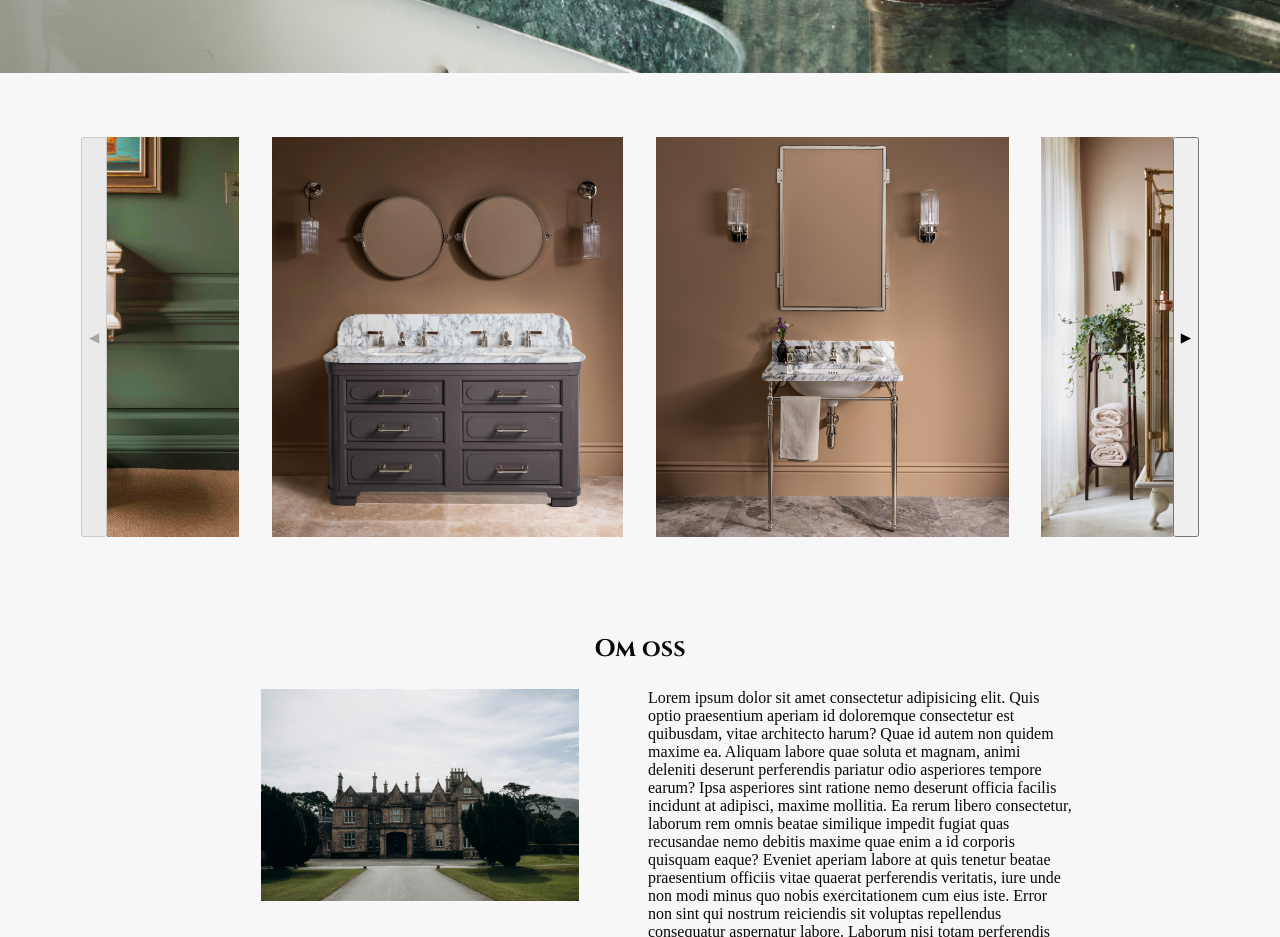
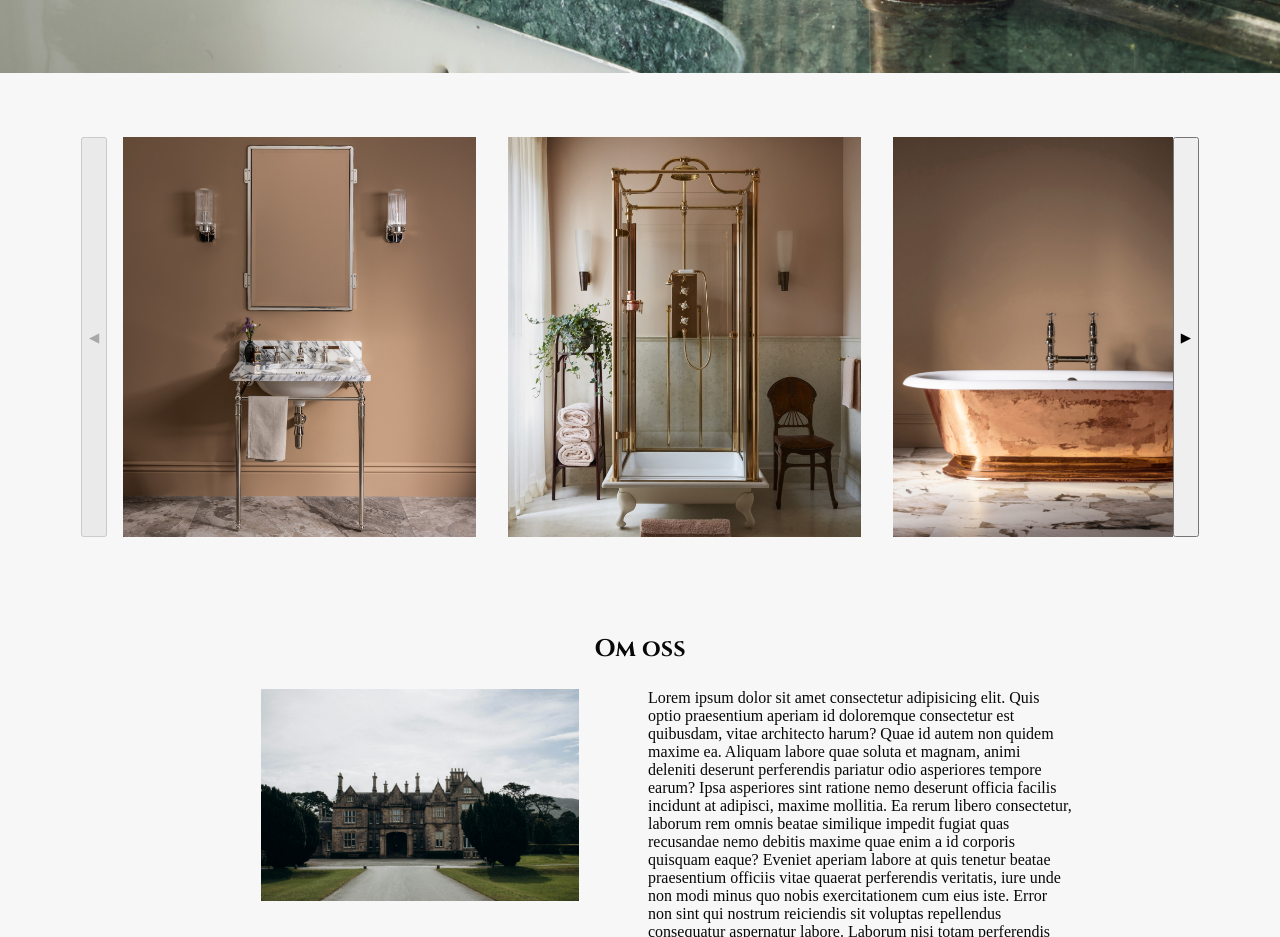
Before and after one commit to jonaru/kb-site, a React (Vite) app: page / in a window 1280 px wide. Shown: the part 840-1777 px from the top of the page. Built offline with nearby package versions, Linux system fonts and the light colour scheme; a web font is replaced by a local one.

Commit message:
Fixed bug with article slider

```diff
--- a/src/routes/index.lazy.jsx
+++ b/src/routes/index.lazy.jsx
@@ -1,4 +1,4 @@
-import { useState, useRef } from "react";
+import { useState, useRef, useEffect } from "react";
 import { createLazyFileRoute } from "@tanstack/react-router";
 import Article from "../Article";
 import aboutImage from "/img/castle.jpg";
@@ -12,9 +12,17 @@ const ITEM_WIDTH = 417;
 
 function Index() {
   const products = getProducts();
-  const [startPosition, setStartPosition] = useState(0);
   const [scrollPosition, setScrollPosition] = useState(0);
+  const [sliderWidth, setSliderWidth] = useState(0);
   const containerRef = useRef();
+
+  useEffect(() => {
+    if (containerRef.current) {
+      setSliderWidth(containerRef.current.getBoundingClientRect().width);
+      containerRef.current.scrollLeft = 0;
+      setScrollPosition(0);
+    }
+  }, []);
 
   const handleScrollRight = (scrollAmount) => {
     const newScrollPosition = scrollPosition + scrollAmount;
@@ -22,8 +30,6 @@ function Index() {
     setScrollPosition(newScrollPosition);
 
     containerRef.current.scrollLeft = newScrollPosition;
-
-    setStartPosition(startPosition + 1);
   };
 
   const handleScrollLeft = (scrollAmount) => {
@@ -32,16 +38,19 @@ function Index() {
     setScrollPosition(newScrollPosition);
 
     containerRef.current.scrollLeft = newScrollPosition;
-
-    setStartPosition(startPosition - 1);
   };
 
   const canScrollLeft = () => {
-    return startPosition > 0;
+    return scrollPosition > 0;
   };
 
   const canScrollRight = () => {
-    return startPosition < products.length - 1;
+    //return scrollPosition < sliderWidth;
+    if (!containerRef.current) return false;
+    const refCurrent = containerRef.current;
+    return (
+      scrollPosition + refCurrent.clientWidth < refCurrent.scrollWidth - 10
+    );
   };
 
   return (
--- a/styles/Article.css
+++ b/styles/Article.css
@@ -1,7 +1,7 @@
 @import './style.css';
 
 .article-item {
-    margin: 0 32px 0 32px;
+    /*margin: 0 32px 0 32px; */
     flex: 0 0 auto;
     display: flex;
     justify-content: center;
@@ -41,16 +41,6 @@
     object-fit: cover;
 }
 
-@media (max-width: 2100px) {
-    .article-item {
-        margin: 0 2rem 0rem 2rem;
-    }
-}
-@media (max-width: 1750px) {
-    .article-item {
-        margin: 0 1rem 0rem 1rem;
-    }
-}
 @media (max-width: 768px) {
     .article-item {
         height: 100px;
--- a/styles/style.css
+++ b/styles/style.css
@@ -74,8 +74,8 @@ body {
 .slider-wrapper {
     display: flex;
     flex-direction: column;
-    align-items: center;
-    justify-content: center;
+    align-items: flex-start;
+    justify-content: flex-start;
     width: 90%;
     overflow-x: scroll;
     scroll-behavior: smooth;
@@ -86,11 +86,21 @@ body {
 .article-slider {
     display: flex;
     flex-direction: row;
-    justify-content: center;
+    justify-content: flex-start;
+    align-items: flex-start;
     overflow: hidden;
     flex-shrink: 1;
     flex-grow: 1;
+    width: max-content;
+    gap: 64px;
+    padding-left: 16px;
+    padding-right: 16px;
+}
 
+@media (max-width: 1750px) {
+    .article-slider {
+        gap: 32px;
+    }
 }
 
 .about h2 {
```
